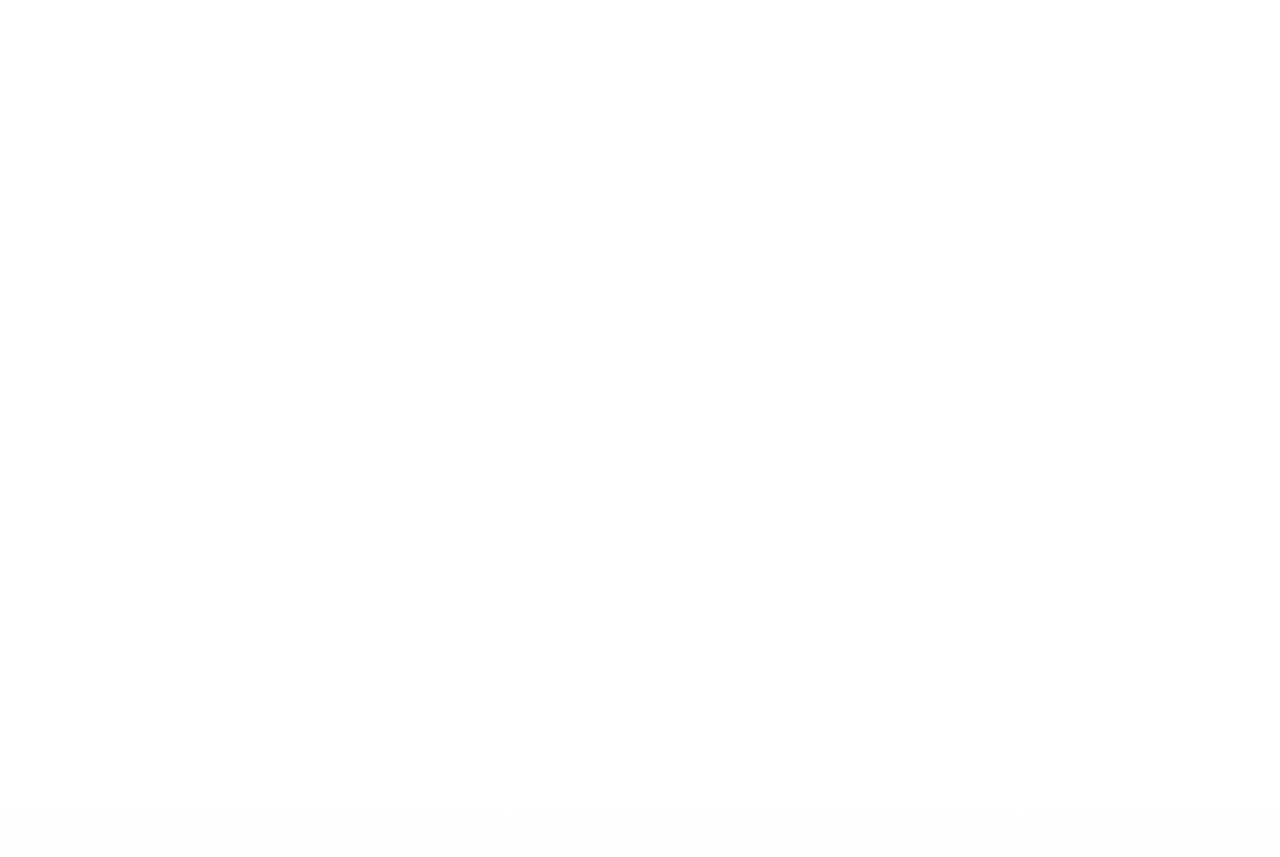
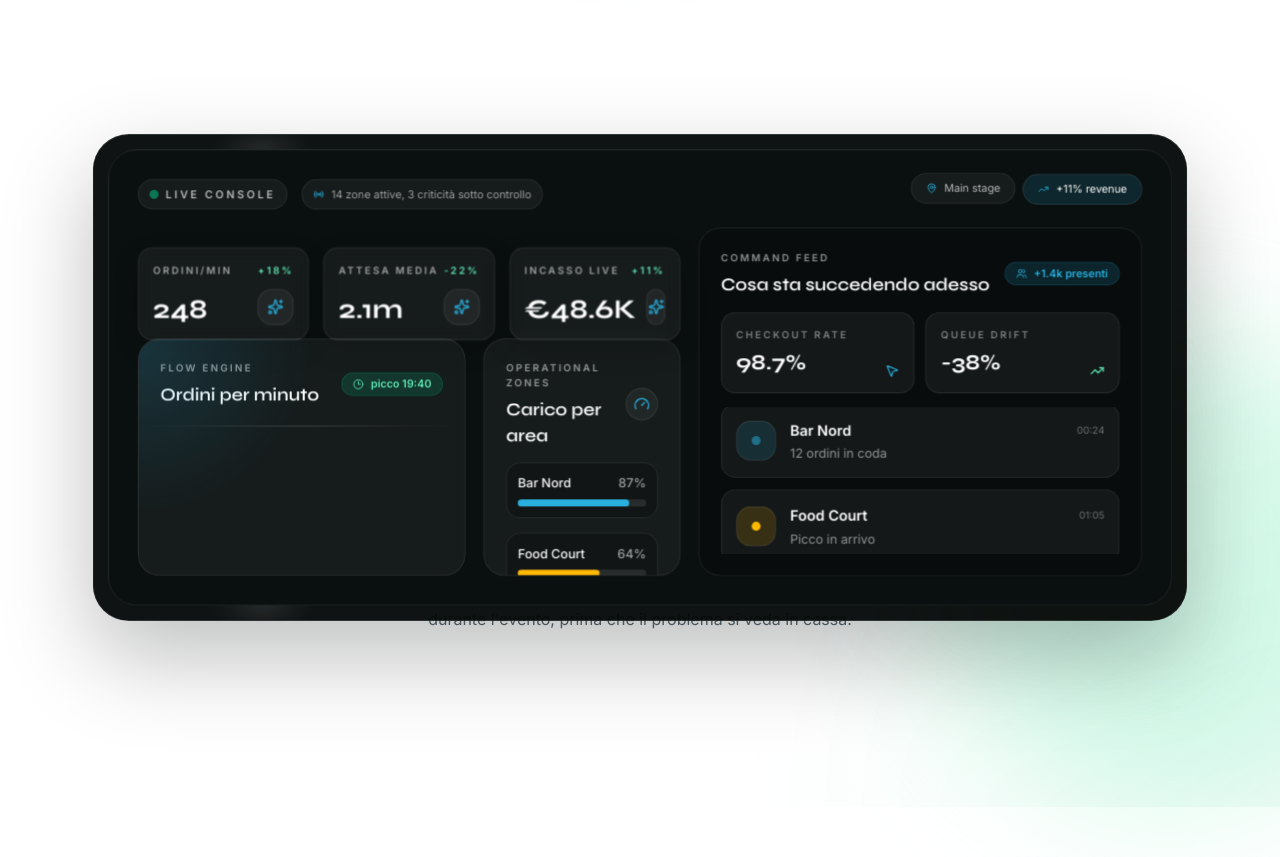
Before and after one commit to AvinasHSinha07/orlay_pay, a React (Vite) app: page / in a window 1280 px wide. Shown: the part 4060-4917 px from the top of the page. Built offline with nearby package versions, Linux system fonts and the light colour scheme.

Commit message:
modified console

```diff
--- a/src/components/ConsoleOrganizzatore.tsx
+++ b/src/components/ConsoleOrganizzatore.tsx
@@ -1,4 +1,6 @@
 import { useRef } from 'react';
+import { motion } from 'framer-motion';
+import { Activity, Clock3, Gauge, Lock, MapPin, MousePointer2, Radio, Signal, Sparkles, TrendingUp, Users } from 'lucide-react';
 import gsap from 'gsap';
 import { useGSAP } from '@gsap/react';
 import ScrollTrigger from 'gsap/ScrollTrigger';
@@ -8,193 +10,344 @@
 
 export function ConsoleOrganizzatore() {
   const containerRef = useRef<HTMLDivElement>(null);
+  const bgRef = useRef<HTMLDivElement>(null);
   const mockupRef = useRef<HTMLDivElement>(null);
   const headlineRef = useRef<HTMLHeadingElement>(null);
 
+  const stats = [
+    { label: 'Ordini/min', value: '248', trend: '+18%' },
+    { label: 'Attesa media', value: '2.1m', trend: '-22%' },
+    { label: 'Incasso live', value: '€48.6K', trend: '+11%' },
+  ];
+
+  const zones = [
+    { name: 'Bar Nord', value: '87%', accent: 'bg-brand-primary' },
+    { name: 'Food Court', value: '64%', accent: 'bg-amber-400' },
+    { name: 'VIP Desk', value: '41%', accent: 'bg-emerald-400' },
+    { name: 'Merch', value: '52%', accent: 'bg-violet-400' },
+  ];
+
+  const activity = [
+    { title: 'Bar Nord', detail: '12 ordini in coda', time: '00:24', tone: 'bg-brand-primary' },
+    { title: 'Food Court', detail: 'Picco in arrivo', time: '01:05', tone: 'bg-amber-400' },
+    { title: 'VIP Desk', detail: 'Checkout fluido', time: '00:11', tone: 'bg-emerald-400' },
+    { title: 'Merch', detail: 'Traffico in crescita', time: '00:37', tone: 'bg-violet-400' },
+  ];
+
   useGSAP(() => {
-    if (!containerRef.current || !mockupRef.current || !headlineRef.current) return;
+    if (!containerRef.current || !mockupRef.current || !headlineRef.current || !bgRef.current) return;
 
-    // Main Section Entry Transition (Optimized scale & fade)
-    gsap.fromTo(containerRef.current,
-      { opacity: 0, scale: 0.98, y: 50 },
+
+
+
+
+    const text = new SplitType(headlineRef.current, { types: 'words,chars' });
+    gsap.from(text.chars, {
+      y: 60,
+      rotationX: -45,
+      stagger: 0.018,
+      duration: 1.05,
+      ease: 'back.out(1.4)',
+      scrollTrigger: {
+        trigger: headlineRef.current,
+        start: 'top 85%',
+        toggleActions: 'play reverse play reverse',
+      }
+    });
+
+    gsap.fromTo('.console-subtext',
+      { y: 30 },
       {
-        opacity: 1,
-        scale: 1,
         y: 0,
-        duration: 1.2,
-        ease: "power3.out",
+        duration: 0.95,
+        delay: 0.25,
+        ease: 'power3.out',
         scrollTrigger: {
-          trigger: containerRef.current,
-          start: "top 85%",
-          toggleActions: "play reverse play reverse",
+          trigger: '.console-header',
+          start: 'top 85%',
+          toggleActions: 'play reverse play reverse',
         }
       }
     );
 
-    // Headline Kinetic Typography
-    const text = new SplitType(headlineRef.current, { types: 'words,chars' });
-    gsap.from(text.chars, {
-      y: 50,
-      opacity: 0,
-      rotationX: -90,
-      stagger: 0.02,
-      duration: 1.2,
-      ease: "back.out(1.5)",
-      scrollTrigger: {
-        trigger: headlineRef.current,
-        start: "top 85%",
-        toggleActions: "play reverse play reverse",
-      }
-    });
-
-    // Subtext reveal
-    gsap.fromTo(".console-subtext",
-      { opacity: 0, y: 30 },
-      {
-        opacity: 1,
-        y: 0,
-        duration: 1.2,
-        delay: 0.3,
-        ease: "power3.out",
-        scrollTrigger: {
-          trigger: ".console-header",
-          start: "top 85%",
-          toggleActions: "play reverse play reverse",
-        }
-      }
-    );
-
-    // Mockup scroll-based grow animation (starts small, grows large)
     gsap.fromTo(mockupRef.current,
-      {
-        scale: 0.6,
-        y: 100,
-        opacity: 1,
-        rotateX: 0
-      },
+      { scale: 0.9, y: 70 },
       {
         scale: 1,
         y: 0,
-        opacity: 1,
-        rotateX: 0,
-        ease: "none",
+        ease: 'none',
         scrollTrigger: {
           trigger: mockupRef.current,
-          start: "top 95%",
-          end: "center center",
+          start: 'top 90%',
+          end: 'center center',
           scrub: 1,
         }
       }
     );
 
-    // Animate bars inside the chart
-    gsap.fromTo(".chart-bar",
+    gsap.fromTo('.chart-bar',
       { height: 0 },
       {
         height: (i, target) => target.dataset.h,
-        duration: 1.5,
-        stagger: 0.05,
-        ease: "power3.out",
+        duration: 1.25,
+        stagger: 0.06,
+        ease: 'power3.out',
         scrollTrigger: {
           trigger: mockupRef.current,
-          start: "top 60%",
-          toggleActions: "play reverse play reverse",
+          start: 'top 65%',
+          toggleActions: 'play reverse play reverse',
         }
       }
     );
 
+    gsap.fromTo('.console-stat',
+      { y: 22 },
+      {
+        y: 0,
+        duration: 0.8,
+        stagger: 0.12,
+        ease: 'power2.out',
+        scrollTrigger: {
+          trigger: mockupRef.current,
+          start: 'top 70%',
+          toggleActions: 'play reverse play reverse',
+        },
+      }
+    );
+
+    gsap.to('.console-scanline', {
+      xPercent: 120,
+      duration: 3.5,
+      repeat: -1,
+      ease: 'none',
+    });
+
+    gsap.to('.console-float', {
+      y: -10,
+      duration: 3.2,
+      repeat: -1,
+      yoyo: true,
+      ease: 'sine.inOut',
+      stagger: 0.25,
+    });
+
+    return () => text.revert();
   }, { scope: containerRef });
 
   return (
-    <section id="console" ref={containerRef} className="py-32 lg:py-48 bg-brand-white relative overflow-hidden">
-      <div className="console-header max-w-7xl mx-auto px-6 md:px-12 relative z-10 text-center mb-16 md:mb-24">
-        <h2 ref={headlineRef} className="text-4xl md:text-5xl lg:text-[64px] font-display font-bold text-brand-dark mb-6 tracking-tight leading-tight" style={{ perspective: "1000px" }}>
-          Controllo live dell'evento.
+    <section id="console" ref={containerRef} className="py-28 lg:py-44 relative z-20 overflow-visible bg-brand-white">
+      <div ref={bgRef} className="absolute inset-0 z-0 pointer-events-none" />
+      <div className="absolute -top-24 left-1/2 h-96 w-3xl -translate-x-1/2 rounded-full bg-brand-primary/10 blur-3xl" />
+      <div className="absolute bottom-0 -right-32 h-120 w-120 rounded-full bg-emerald-200/40 blur-3xl" />
+      <div className="absolute inset-0 bg-[radial-gradient(circle_at_top,rgba(41,176,222,0.08),transparent_35%),radial-gradient(circle_at_bottom_right,rgba(16,185,129,0.06),transparent_30%)]" />
+
+      <div className="console-header max-w-7xl mx-auto px-6 md:px-12 relative z-10 text-center mb-16 md:mb-20">
+        <div className="inline-flex items-center gap-2 px-4 py-2 rounded-full border border-brand-primary/15 bg-white/90 text-brand-primary text-sm font-semibold shadow-sm mb-6">
+          <Signal size={16} className="animate-pulse" />
+          Console operativa in tempo reale
+        </div>
+        <h2 ref={headlineRef} className="text-4xl md:text-5xl lg:text-[66px] font-display font-bold text-brand-dark mb-6 tracking-tight leading-[1.05]" style={{ perspective: '1000px' }}>
+          Controllo live dell&apos;evento.
         </h2>
         <p className="console-subtext text-lg md:text-xl text-brand-muted max-w-2xl mx-auto">
-          Monitora ordini, incassi, ritiri, punti di servizio e aree critiche da una sola vista operativa.
+          Monitora ordini, incassi, ritiri, punti di servizio e aree critiche da un unico centro operativo, con segnali chiari e animazioni che guidano l&apos;attenzione.
         </p>
       </div>
 
-      <div className="max-w-[1400px] mx-auto px-4 sm:px-6 relative px-6 perspective-[1200px]">
+      <div className="max-w-350 mx-auto px-6 sm:px-8 relative z-20 perspective-distant">
         <div
           ref={mockupRef}
-          className="relative rounded-[2.5rem] bg-brand-dark overflow-hidden p-2 sm:p-4 border border-brand-dark/10 shadow-[0_40px_100px_rgba(4,7,7,0.25)] origin-bottom"
+          className="relative z-10 rounded-[2.5rem] bg-brand-dark/95 overflow-hidden p-2 sm:p-4 border border-white/10 shadow-[0_40px_100px_rgba(4,7,7,0.26)] origin-bottom"
         >
-          <div className="absolute inset-0 bg-gradient-to-tr from-[#1A90B8]/20 to-transparent opacity-50" />
+          <div className="console-scanline absolute inset-y-0 left-0 w-28 bg-linear-to-r from-transparent via-white/10 to-transparent blur-sm" />
 
-          <div className="relative rounded-[2rem] overflow-hidden bg-[#0a0f0f] border border-white/10 aspect-[16/10] md:aspect-[21/9] flex items-center justify-center">
-            {/* Minimalist Dashboard Visual Representation */}
-            <div className="w-full h-full p-8 md:p-12 flex flex-col">
-              {/* Header */}
-              <div className="flex justify-between items-center mb-12">
-                <div className="flex gap-4 items-center">
-                  <div className="w-12 h-12 rounded-xl bg-white/5 border border-white/10 flex items-center justify-center">
-                    <span className="w-3 h-3 rounded-full bg-green-500 animate-pulse" />
+          <div className="relative rounded-4xl overflow-hidden bg-[#0a0f0f] border border-white/10 aspect-16/10 md:aspect-21/9 flex items-center justify-center">
+            <div className="w-full h-full p-5 md:p-7 lg:p-8 flex flex-col gap-5">
+              <div className="flex items-center justify-between gap-4">
+                <div className="flex items-center gap-4">
+                  <div className="flex items-center gap-2 rounded-full bg-white/5 border border-white/10 px-3 py-2">
+                    <div className="w-2.5 h-2.5 rounded-full bg-emerald-400 animate-pulse" />
+                    <span className="text-xs font-semibold tracking-[0.24em] uppercase text-white/70">Live console</span>
                   </div>
-                  <div>
-                    <div className="h-4 w-32 bg-white/20 rounded mb-2" />
-                    <div className="h-3 w-48 bg-white/10 rounded" />
+                  <div className="hidden md:flex items-center gap-2 rounded-full bg-white/5 border border-white/10 px-3 py-2 text-white/60 text-xs">
+                    <Radio size={12} className="text-brand-primary" />
+                    14 zone attive, 3 criticità sotto controllo
                   </div>
                 </div>
-                <div className="hidden md:flex gap-3">
-                  <div className="h-10 w-24 bg-white/5 rounded-full border border-white/10" />
-                  <div className="h-10 w-24 bg-white/5 rounded-full border border-white/10" />
-                  <div className="h-10 w-32 bg-brand-primary/20 rounded-full border border-brand-primary/30" />
+
+                <div className="hidden lg:flex items-center gap-2">
+                  <div className="console-float rounded-full border border-white/10 bg-white/5 px-4 py-2 text-xs text-white/70 flex items-center gap-2">
+                    <MapPin size={12} className="text-brand-primary" />
+                    Main stage
+                  </div>
+                  <div className="console-float rounded-full border border-white/10 bg-brand-primary/15 px-4 py-2 text-xs text-white flex items-center gap-2">
+                    <TrendingUp size={12} className="text-brand-primary" />
+                    +11% revenue
+                  </div>
                 </div>
               </div>
 
-              {/* Main Grid */}
-              <div className="grid md:grid-cols-3 gap-6 flex-1">
-                {/* Panel 1 */}
-                <div className="col-span-2 flex flex-col gap-6">
-                  <div className="flex-1 bg-white/5 border border-white/10 rounded-2xl p-6 relative overflow-hidden">
-                    <div className="h-4 w-48 bg-white/20 rounded mb-8" />
-                    {/* Fake Bar Chart */}
-                    <div className="absolute bottom-6 left-6 right-6 h-32 flex items-end gap-2">
-                       {[0.3, 0.5, 0.4, 0.7, 0.6, 0.9, 0.8, 1, 0.7, 0.5].map((h, i) => (
-                         <div
-                           key={i}
-                           data-h={`${h * 100}%`}
-                           className="chart-bar flex-1 bg-gradient-to-t from-brand-primary/10 to-brand-primary/80 rounded-sm"
-                           style={{ height: '0%' }}
-                         />
-                       ))}
+              <div className="grid xl:grid-cols-[1.1fr_0.9fr] gap-5 flex-1 min-h-0">
+                <div className="flex flex-col gap-5 min-h-0">
+                  <div className="grid sm:grid-cols-3 gap-4">
+                    {stats.map((stat) => (
+                      <motion.div
+                        key={stat.label}
+                        whileHover={{ y: -4, scale: 1.02 }}
+                        className="console-stat rounded-2xl border border-white/10 bg-white/5 p-4 backdrop-blur-sm shadow-[0_10px_30px_rgba(0,0,0,0.18)]"
+                      >
+                        <div className="flex items-center justify-between mb-3 text-white/60 text-[11px] uppercase tracking-[0.22em] font-semibold">
+                          <span>{stat.label}</span>
+                          <span className="text-emerald-300">{stat.trend}</span>
+                        </div>
+                        <div className="flex items-end justify-between gap-3">
+                          <p className="text-2xl md:text-3xl font-display font-bold text-white">{stat.value}</p>
+                          <div className="w-10 h-10 rounded-2xl bg-white/5 border border-white/10 flex items-center justify-center text-brand-primary">
+                            <Sparkles size={18} />
+                          </div>
+                        </div>
+                      </motion.div>
+                    ))}
+                  </div>
+
+                  <div className="grid md:grid-cols-[1.25fr_0.75fr] gap-5 flex-1 min-h-0">
+                    <div className="rounded-3xl border border-white/10 bg-white/5 p-5 md:p-6 relative overflow-hidden">
+                      <div className="flex items-center justify-between mb-5">
+                        <div>
+                          <p className="text-[11px] uppercase tracking-[0.22em] text-white/55 font-semibold mb-2">Flow engine</p>
+                          <h3 className="text-lg md:text-xl font-display font-semibold text-white">Ordini per minuto</h3>
+                        </div>
+                        <div className="rounded-full bg-emerald-400/15 text-emerald-300 border border-emerald-400/20 px-3 py-1 text-xs font-semibold flex items-center gap-2">
+                          <Clock3 size={12} />
+                          picco 19:40
+                        </div>
+                      </div>
+
+                      <div className="absolute inset-x-0 top-24 h-px bg-linear-to-r from-transparent via-white/20 to-transparent" />
+                      <div className="absolute inset-0 bg-[radial-gradient(circle_at_top_left,rgba(41,176,222,0.18),transparent_45%)] pointer-events-none" />
+
+                      <div className="mt-2 h-52 md:h-72 flex items-end gap-2 md:gap-3 relative z-10">
+                        {[24, 38, 32, 56, 48, 72, 66, 82, 74, 96, 84, 92].map((height, index) => (
+                          <div key={index} className="flex-1 flex flex-col items-center gap-2 h-full justify-end">
+                            <div className="w-full flex-1 flex items-end">
+                              <div
+                                data-h={`${height}%`}
+                                className="chart-bar w-full rounded-t-xl bg-linear-to-t from-brand-primary/20 via-brand-primary/60 to-brand-primary shadow-[0_0_20px_rgba(41,176,222,0.18)]"
+                                style={{ height: '0%' }}
+                              />
+                            </div>
+                            <span className="text-[10px] text-white/35 font-medium">{8 + index}:00</span>
+                          </div>
+                        ))}
+                      </div>
+
+                      <div className="mt-4 flex items-center justify-between text-xs text-white/50 relative z-10">
+                        <span>3 last minute</span>
+                        <span>Realtime sync on</span>
+                      </div>
                     </div>
-                  </div>
-                  <div className="grid grid-cols-2 gap-6 h-32">
-                    <div className="bg-white/5 border border-white/10 rounded-2xl p-6 flex flex-col justify-between">
-                       <div className="h-3 w-20 bg-white/20 rounded" />
-                       <div className="h-8 w-32 bg-white/40 rounded" />
-                    </div>
-                    <div className="bg-white/5 border border-white/10 rounded-2xl p-6 flex flex-col justify-between">
-                       <div className="h-3 w-20 bg-white/20 rounded" />
-                       <div className="h-8 w-24 bg-brand-primary/60 rounded" />
+
+                    <div className="rounded-3xl border border-white/10 bg-white/5 p-5 md:p-6 flex flex-col gap-4 min-h-0 overflow-hidden">
+                      <div className="flex items-center justify-between">
+                        <div>
+                          <p className="text-[11px] uppercase tracking-[0.22em] text-white/55 font-semibold mb-2">Operational zones</p>
+                          <h3 className="text-lg md:text-xl font-display font-semibold text-white">Carico per area</h3>
+                        </div>
+                        <div className="rounded-full bg-white/5 border border-white/10 p-2 text-brand-primary">
+                          <Gauge size={18} />
+                        </div>
+                      </div>
+
+                      <div className="flex flex-col gap-4">
+                        {zones.map((zone) => (
+                          <div key={zone.name} className="rounded-2xl border border-white/10 bg-black/20 p-3">
+                            <div className="flex items-center justify-between text-sm font-medium text-white mb-2">
+                              <span>{zone.name}</span>
+                              <span className="text-white/60">{zone.value}</span>
+                            </div>
+                            <div className="h-2 rounded-full bg-white/10 overflow-hidden">
+                              <div className={`h-full rounded-full ${zone.accent}`} style={{ width: zone.value }} />
+                            </div>
+                          </div>
+                        ))}
+                      </div>
+
+                      <div className="mt-auto rounded-2xl border border-white/10 bg-black/25 p-4">
+                        <div className="flex items-center justify-between mb-3">
+                          <div>
+                            <p className="text-[11px] uppercase tracking-[0.22em] text-white/55 font-semibold">Live alert</p>
+                            <p className="text-sm text-white mt-1 font-semibold">Micro-picchi rilevati a Food Court</p>
+                          </div>
+                          <div className="w-10 h-10 rounded-full bg-amber-400/15 border border-amber-400/20 flex items-center justify-center text-amber-300">
+                            <Activity size={16} />
+                          </div>
+                        </div>
+                        <p className="text-xs leading-6 text-white/55">
+                          Il sistema evidenzia la coda prima che diventi un collo di bottiglia, così il team può spostare personale e cassa in pochi secondi.
+                        </p>
+                      </div>
                     </div>
                   </div>
                 </div>
 
-                {/* Panel 2: Side list */}
-                <div className="bg-white/5 border border-white/10 rounded-2xl p-6 flex flex-col gap-4">
-                  <div className="h-4 w-32 bg-white/20 rounded mb-4" />
-                  {[1, 2, 3, 4, 5].map((i) => (
-                    <div key={i} className="flex items-center gap-4 p-3 rounded-xl bg-white/5 border border-white/5">
-                      <div className="w-10 h-10 rounded-lg bg-white/10" />
-                      <div className="flex-1">
-                        <div className="h-3 w-full bg-white/20 rounded mb-2" />
-                        <div className="h-2 w-2/3 bg-white/10 rounded" />
+                <div className="rounded-3xl border border-white/10 bg-black/20 p-5 md:p-6 flex flex-col gap-4 min-h-0 overflow-hidden">
+                  <div className="flex items-center justify-between gap-4">
+                    <div>
+                      <p className="text-[11px] uppercase tracking-[0.22em] text-white/55 font-semibold mb-2">Command feed</p>
+                      <h3 className="text-lg md:text-xl font-display font-semibold text-white">Cosa sta succedendo adesso</h3>
+                    </div>
+                    <div className="rounded-full bg-brand-primary/15 text-brand-primary border border-brand-primary/20 px-3 py-1 text-xs font-semibold flex items-center gap-2">
+                      <Users size={12} />
+                      +1.4k presenti
+                    </div>
+                  </div>
+
+                  <div className="grid grid-cols-2 gap-3">
+                    <div className="rounded-2xl border border-white/10 bg-white/5 p-4">
+                      <p className="text-[11px] uppercase tracking-[0.22em] text-white/45 font-semibold mb-2">Checkout rate</p>
+                      <div className="flex items-end justify-between gap-3">
+                        <p className="text-2xl font-display font-bold text-white">98.7%</p>
+                        <MousePointer2 size={16} className="text-brand-primary" />
                       </div>
                     </div>
-                  ))}
+                    <div className="rounded-2xl border border-white/10 bg-white/5 p-4">
+                      <p className="text-[11px] uppercase tracking-[0.22em] text-white/45 font-semibold mb-2">Queue drift</p>
+                      <div className="flex items-end justify-between gap-3">
+                        <p className="text-2xl font-display font-bold text-white">-38%</p>
+                        <TrendingUp size={16} className="text-emerald-300" />
+                      </div>
+                    </div>
+                  </div>
+
+                  <div className="flex-1 flex flex-col gap-3 overflow-hidden">
+                    {activity.map((item, index) => (
+                      <motion.div
+                        key={item.title}
+                        whileHover={{ x: 4, scale: 1.01 }}
+                        className="console-float rounded-2xl border border-white/10 bg-white/5 p-4 flex items-center gap-4"
+                      >
+                        <div className={`w-11 h-11 rounded-2xl ${item.tone}/15 border border-white/10 flex items-center justify-center`}>
+                          <div className={`w-2.5 h-2.5 rounded-full ${item.tone} ${index === 0 ? 'animate-pulse' : ''}`} />
+                        </div>
+                        <div className="flex-1 min-w-0">
+                          <div className="flex items-center justify-between gap-3 mb-1">
+                            <p className="font-semibold text-white truncate">{item.title}</p>
+                            <span className="text-[11px] text-white/40 shrink-0">{item.time}</span>
+                          </div>
+                          <p className="text-sm text-white/55">{item.detail}</p>
+                        </div>
+                      </motion.div>
+                    ))}
+                  </div>
                 </div>
               </div>
             </div>
+          </div>
 
-          </div>
         </div>
 
         <p className="text-center text-sm md:text-base text-brand-muted mt-8 max-w-xl mx-auto">
-          Capisci dove la domanda cresce, dove il servizio rallenta e cosa correggere durante l'evento.
+          Capisci dove la domanda cresce, dove il servizio rallenta e cosa correggere durante l&apos;evento, prima che il problema si veda in cassa.
         </p>
       </div>
     </section>
--- a/src/components/Hero.tsx
+++ b/src/components/Hero.tsx
@@ -146,10 +146,10 @@
            initial={{ opacity: 0, y: 100 }}
            animate={{ opacity: 1, y: 0 }}
            transition={{ duration: 1.2, delay: 1, ease: [0.16, 1, 0.3, 1] }}
-           className="relative perspective-[1200px] w-full max-w-5xl mt-20 md:mt-32 lg:mt-40"
+           className="relative perspective-distant w-full max-w-5xl mt-20 md:mt-32 lg:mt-40"
         >
           {/* Main Interactive Mockup */}
-          <div className="relative z-20 w-full aspect-[16/10] md:aspect-[21/9] rounded-2xl md:rounded-[2rem] bg-white shadow-[0_30px_100px_rgba(4,7,7,0.15)] border border-brand-dark/10 overflow-hidden flex flex-col">
+          <div className="relative z-20 w-full aspect-16/10 md:aspect-21/9 rounded-2xl md:rounded-[2rem] bg-white shadow-[0_30px_100px_rgba(4,7,7,0.15)] border border-brand-dark/10 overflow-hidden flex flex-col">
             {/* Fake Window Header */}
             <div className="h-10 md:h-12 bg-white border-b border-brand-dark/10 flex items-center px-4 md:px-6 gap-2">
               <div className="flex gap-2">
```
